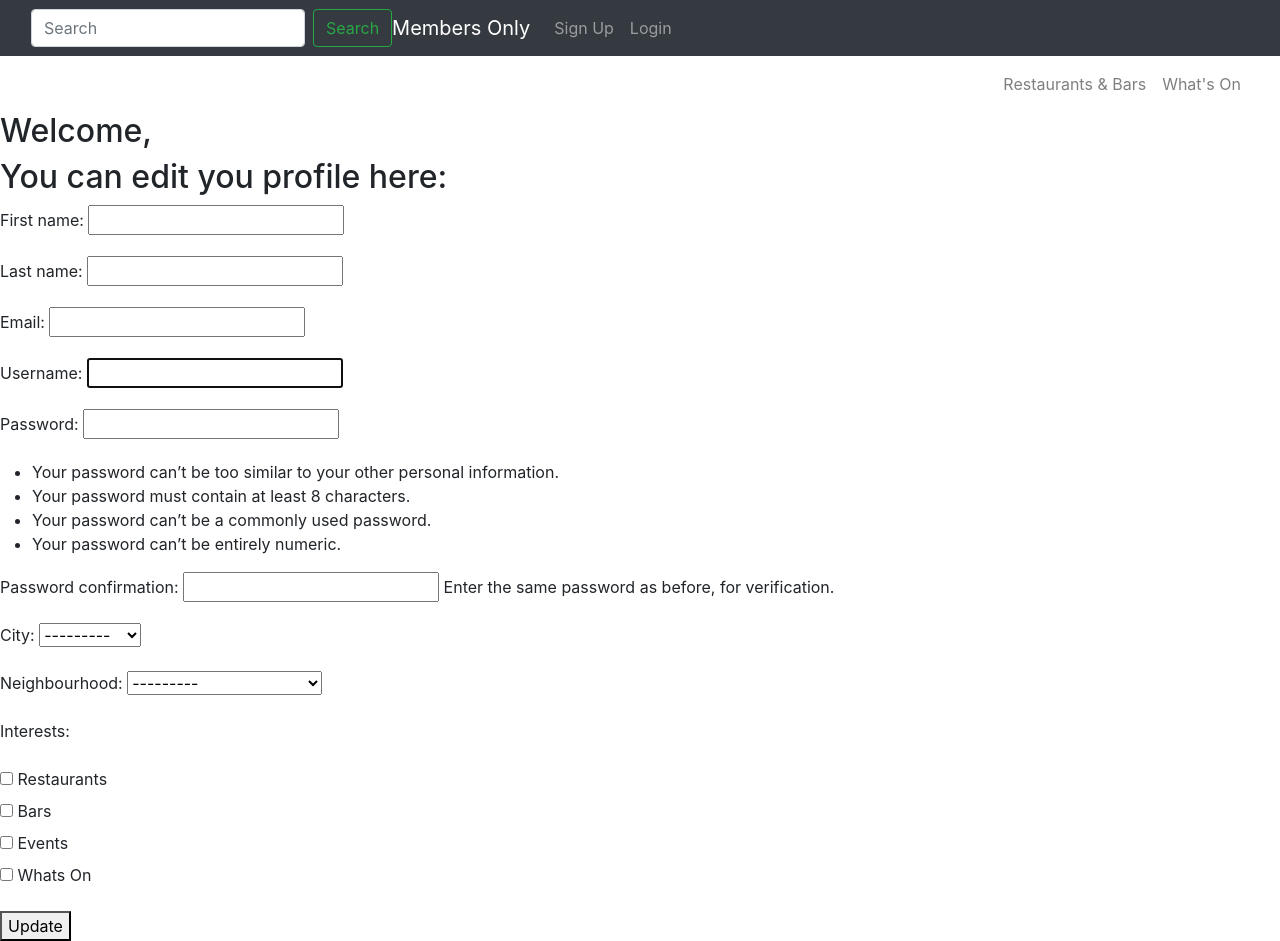
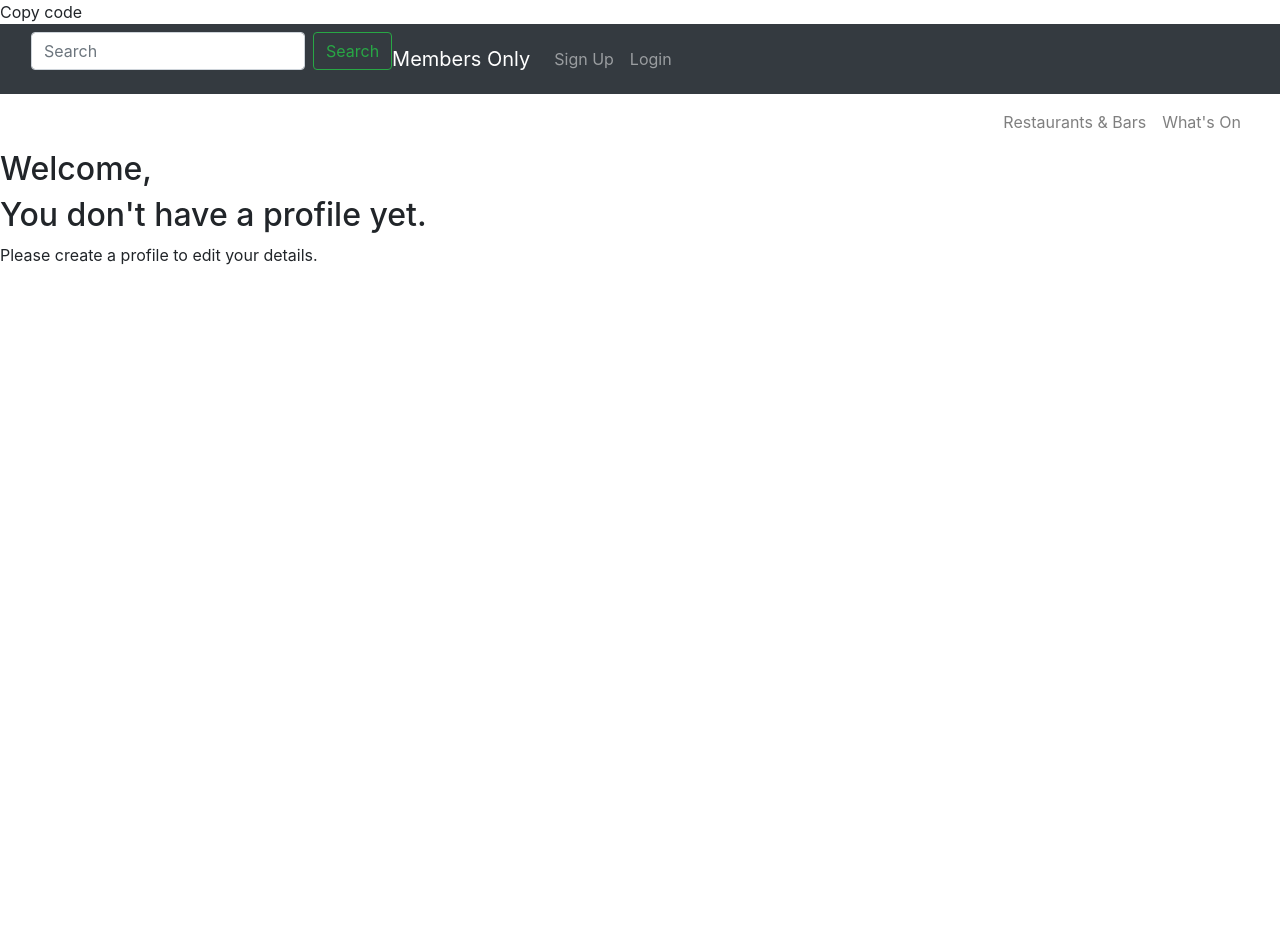
Before and after one commit to CeciliaSG/members-only, a Django app: template core/templates/core/profile.html in a window 1280 px wide. After the commit the page ends 265 px from the top, so only its background shows below. Run offline with Django 4.2, Linux system fonts and the light colour scheme; the template is opened without the code that fills it: values that come from a table or form of the project are taken from there, others are empty; some libraries are stand-ins or nearby versions.

Commit message:
Add error handling and message for users hwo don't have a user profile

```diff
--- a/core/templates/core/profile.html
+++ b/core/templates/core/profile.html
@@ -1,19 +1,25 @@
+Copy code
 {% extends 'base.html' %}
 
 {% block content %}
 
 <body>
-    <h2>Welcome,<h3>{{ request.user.username }}</h3>
-
+    <h2>Welcome, <h3>{{ request.user.username }}</h3>
+    </h2>
     <h3>{{ request.user.email }}</h3>
 
-        <h2>You can edit you profile here:</h2>
+    {% if request.user.profile %}
+    <h2>You can edit your profile here:</h2>
     <form method="post">
         {% csrf_token %}
         {{ user_form.as_p }}
         {{ profile_form.as_p }}
         <button type="submit">Update</button>
     </form>
+    {% else %}
+    <h2>You don't have a profile yet.</h2>
+    <p>Please create a profile to edit your details.</p>
+    {% endif %}
 </body>
 
 {% endblock %}
--- a/core/views.py
+++ b/core/views.py
@@ -48,6 +48,12 @@ def logout(request):
 
 @login_required
 def edit_user_profile(request):
+    try:
+        profile_instance = request.user.userprofile
+    except UserProfile.DoesNotExist:
+        messages.warning(request, "You don't have a profile. Please create one.")
+        return redirect('registration')
+
     if request.method == 'POST':
         form = UserProfileForm(request.POST, instance=request.user.userprofile)
         if form.is_valid():
```
Also changed, not shown: core/templates/core/registration.html (+8 -0 lines). Lines whose indentation alone changed are shown as unchanged.
